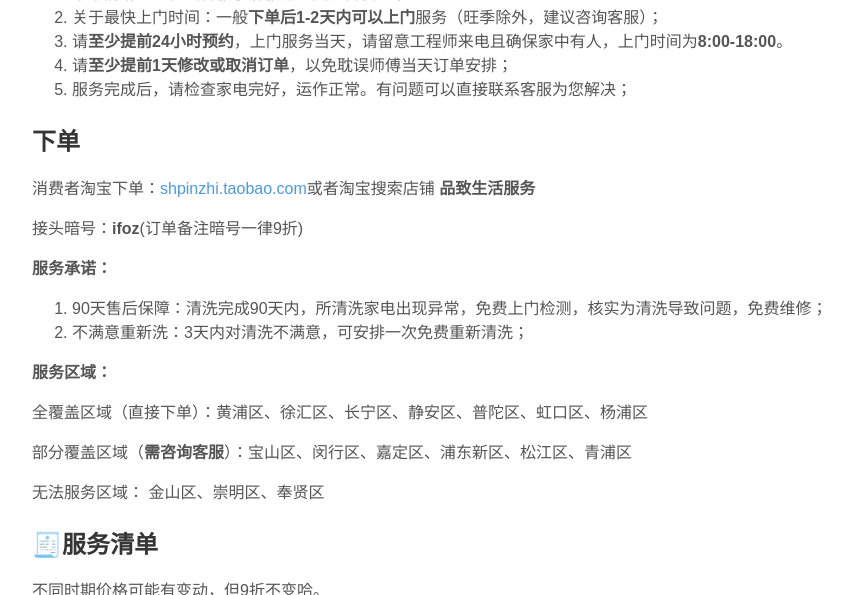
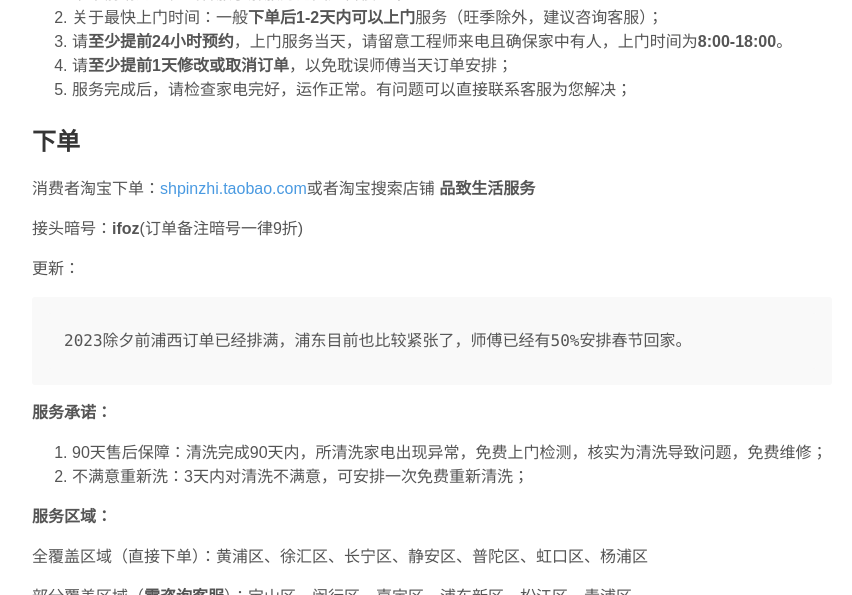
Before and after one commit to AlkaidWaong/ifoz, a Jekyll site: the page built from _pages/side.md, in a window 1280 px wide and 900 px high, scrolled down 642 px, cut to the strip 0-595 px from the top of the window. Shown: the whole strip, without its empty margins (208-1060 px from the left). Built offline with Jekyll 4.4.1, drawn with Linux system fonts in a browser that asks for light colours; comment, search, counter and statistics services are not loaded.

Commit message:
Update side.md

````diff
--- a/_pages/side.md
+++ b/_pages/side.md
@@ -39,6 +39,14 @@ permalink: /side/
 
 
 
+更新：
+
+```
+2023除夕前浦西订单已经排满，浦东目前也比较紧张了，师傅已经有50%安排春节回家。
+```
+
+
+
 **服务承诺：**
 
 1. 90天售后保障：清洗完成90天内，所清洗家电出现异常，免费上门检测，核实为清洗导致问题，免费维修；
````
